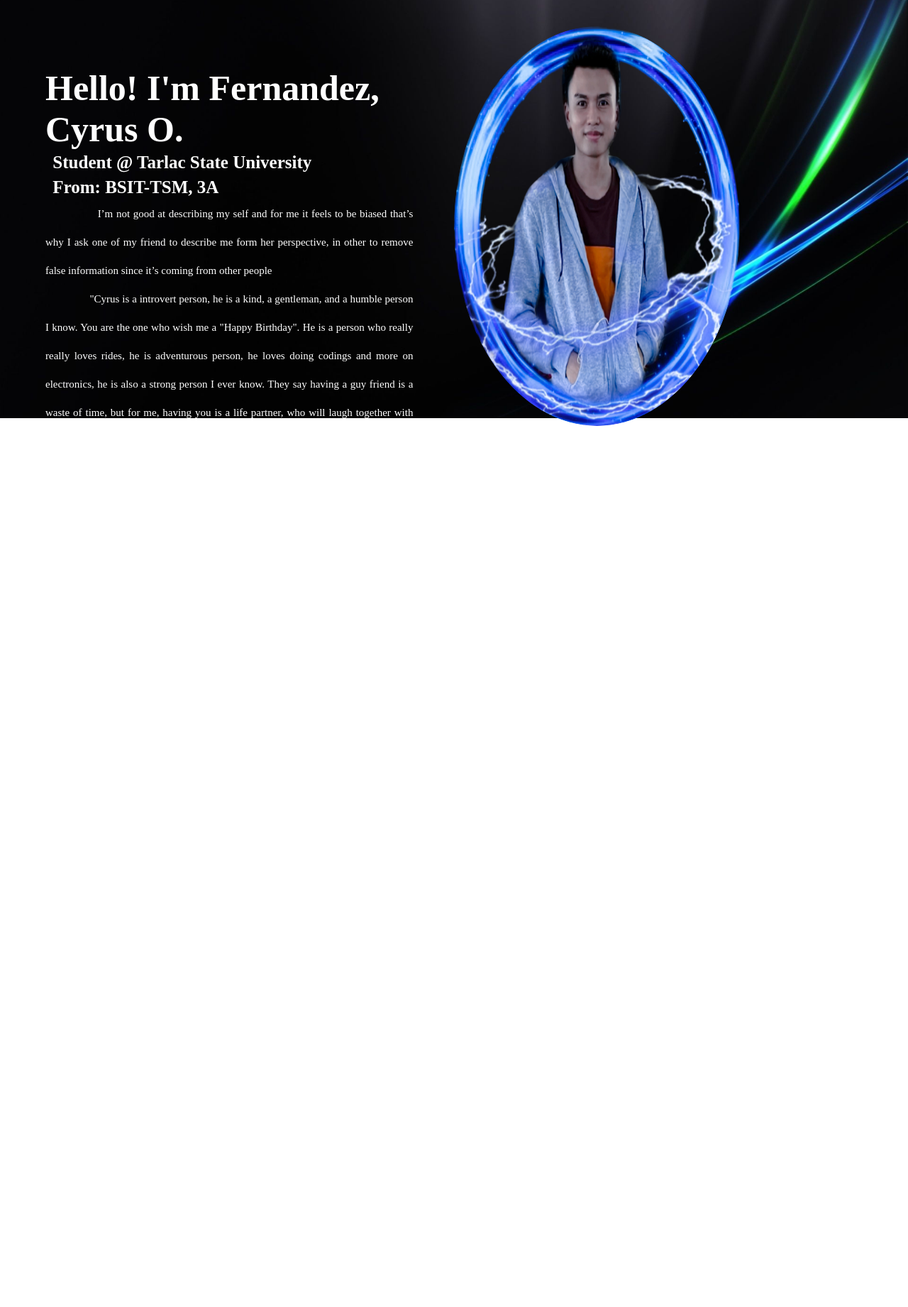
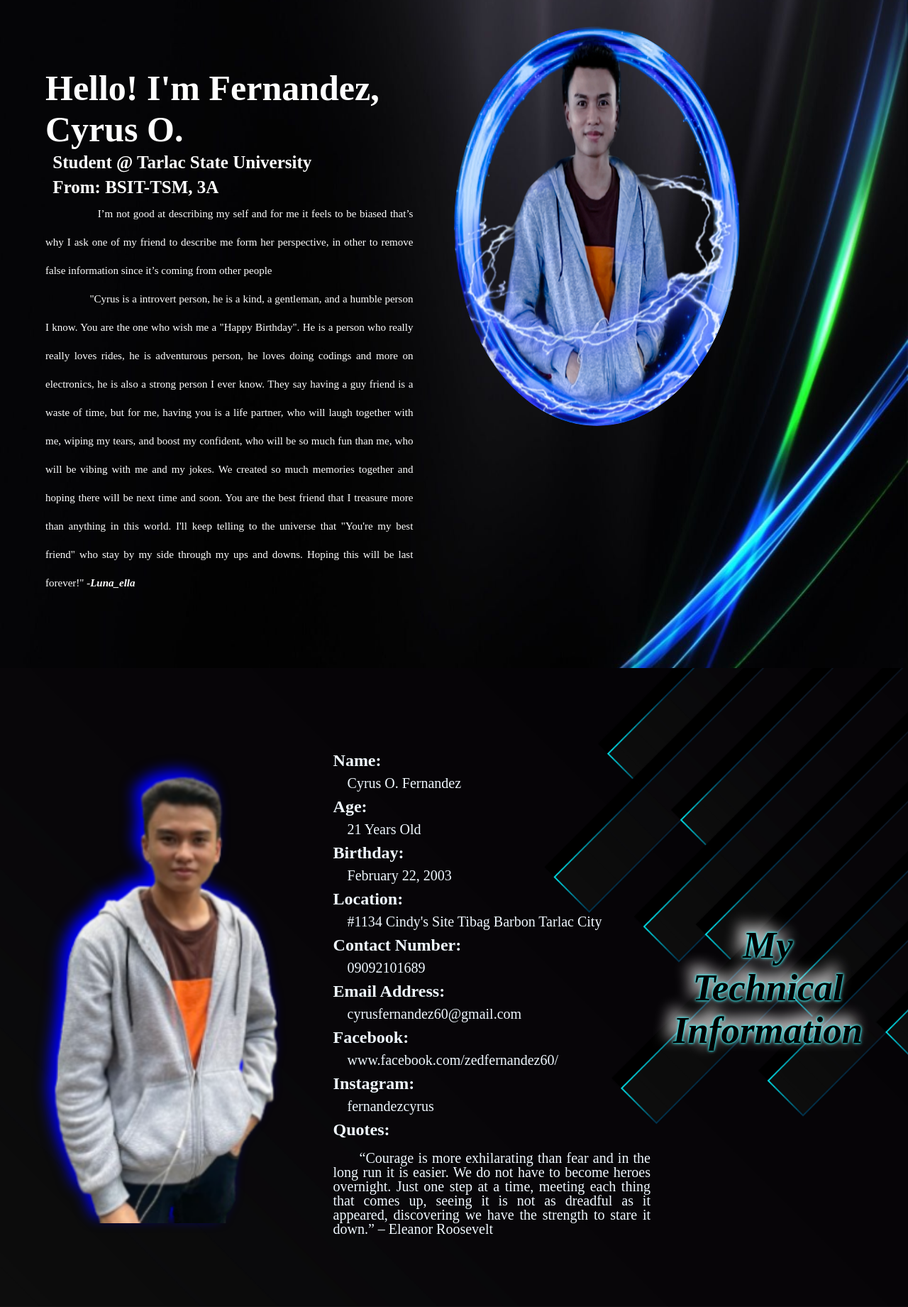
Before and after one commit to CyrusF143/BSIT-TSM-3A-IPT2CS-G5, a PHP site: page /FERNANDEZ/Cyrus_Portfolio.html in a window 1280 px wide. Shown: the part 63-1904 px from the top of the page at 71% size. Before the commit the page ends 663 px from the top, so only its background shows below. Run offline with PHP 8.4, Linux system fonts and the light colour scheme.

Commit message:
part 2 of my html Technical Info

```diff
--- a/Main_Folder/FERNANDEZ/CSS/Cyrus.css
+++ b/Main_Folder/FERNANDEZ/CSS/Cyrus.css
@@ -98,3 +98,62 @@ section{
     width: 90%;
     text-align: justify;
 }
+
+
+.technical_info{
+    display: flex;
+    justify-content: center;
+    align-items: center;
+    grid-gap: 2rem;
+    background-image: url(src/BG2.1.jpg);
+    background-size: cover;
+}
+
+.technical_info .image_technical{
+    text-align: center;
+    position: relative;
+}
+
+.technical_info .image_technical img{
+   width: 350px;
+   height: auto;
+   filter: drop-shadow(-10px -10px 10px blue);
+}
+
+.technical_info .about_me{
+    padding-left: 5%;
+    width: 100%;
+    color: aliceblue;
+    text-align: justify;
+}
+
+.technical_info .about_me p{
+    font-size: 20px;
+    line-height: 5px;
+}
+
+.technical_info .about_me h1{
+    line-height: 60px;
+}
+
+.technical_info .about_me .qoute{
+    line-height: 20px;
+}
+
+.technical_info .Tec_Title{
+    color: black;
+    font-style: italic;
+    font-size: 220%;
+    text-align: center;
+    text-shadow: 0 0 3px #01ffff, 0 0 5px #79f6fc;
+    filter: drop-shadow(-10px -10px 10px rgb(253, 251, 252));
+}
+
+.Tec_Title .blob{
+    position:fixed;
+    width: 140%;
+    height: 10%;
+    z-index: -1;
+    top: -40%;
+    left: -50px;
+}
--- a/Main_Folder/FERNANDEZ/Cyrus_Portfolio.html
+++ b/Main_Folder/FERNANDEZ/Cyrus_Portfolio.html
@@ -53,5 +53,70 @@
         </div>
     </section>
 
+
+
+    <section id="technical_info" class="technical_info">
+
+        <div class="image_technical">
+            <img src="SRC/Profile2.png">
+        </div>
+
+        <div>
+                <div class="about_me">
+                    <h1> Name:</h1>
+                    <p>&nbsp &nbsp Cyrus O. Fernandez</p>
+                    <h1>Age:</h1>
+                    <p>&nbsp &nbsp 21 Years Old</p>
+                    <h1>Birthday:</h1>
+                    <p>&nbsp &nbsp February 22, 2003</p>
+                    <h1>Location:</h1>
+                    <p>&nbsp &nbsp #1134 Cindy's Site Tibag Barbon Tarlac City</p>
+                    <h1>Contact Number:</h1>
+                    <p>&nbsp &nbsp 09092101689</p>
+                    <h1>Email Address:</h1>
+                    <P>&nbsp &nbsp cyrusfernandez60@gmail.com</P>
+                    <h1>Facebook:</h1>
+                    <p>&nbsp &nbsp www.facebook.com/zedfernandez60/</p>
+                    <h1>Instagram:</h1>
+                    <p>&nbsp &nbsp fernandezcyrus</p>
+                    <h1>Quotes:</h1>
+                    <p class="qoute">
+                        &nbsp &nbsp &nbsp “Courage is more exhilarating than fear and in the long run it is easier.
+                        We do not have to become heroes overnight.
+                        Just one step at a time, meeting each thing that comes up,
+                        seeing it is not as dreadful as it appeared,
+                        discovering we have the strength to stare it down.” – Eleanor Roosevelt
+                    </p>
+
+                </div>
+        </div>
+        <div class="Tec_Title">
+            <h1>My Technical Information</h1>
+
+            <div class="blob">
+                <svg viewBox="0 0 500 500" xmlns="http://www.w3.org/2000/svg" xmlns:xlink="http://www.w3.org/1999/xlink" width="100%" id="blobSvg">
+                    <path fill="#2C2C2B">
+
+                        <animate attributeName="d"
+                            dur="18000ms"
+                            repeatCount="indefinite"
+                            values="
+                            M425.5,286Q413,322,410.5,373.5Q408,425,363,442Q318,459,274.5,446.5Q231,434,194,422.5Q157,411,120.5,391Q84,371,45,336.5Q6,302,20,253Q34,204,41.5,154Q49,104,90.5,75Q132,46,179,34.5Q226,23,275,23Q324,23,357.5,58Q391,93,427,124Q463,155,450.5,202.5Q438,250,425.5,286Z;
+                            M451.5,288.5Q423,327,410,370Q397,413,357,435.5Q317,458,270.5,476.5Q224,495,190.5,453Q157,411,120.5,391Q84,371,80.5,329Q77,287,75,249.5Q73,212,87.5,177Q102,142,116,92.5Q130,43,177.5,25.5Q225,8,274.5,14.5Q324,21,363.5,50.5Q403,80,409.5,128Q416,176,448,213Q480,250,451.5,288.5Z;
+                            M471,299Q469,348,435,383Q401,418,362.5,448Q324,478,276,471Q228,464,192.5,437Q157,410,123,388.5Q89,367,75,328.5Q61,290,58,249Q55,208,80,176.5Q105,145,130,115Q155,85,190.5,55.5Q226,26,274,27.5Q322,29,365,51.5Q408,74,427.5,118Q447,162,460,206Q473,250,471,299Z;
+                            M435,292Q440,334,414,368.5Q388,403,349.5,420Q311,437,268.5,457Q226,477,178,467Q130,457,90,426.5Q50,396,40,346.5Q30,297,28.5,250Q27,203,39,154Q51,105,89.5,72Q128,39,177,29Q226,19,268,42Q310,65,341,90Q372,115,408.5,139Q445,163,437.5,206.5Q430,250,435,292Z;
+                            M468.5,298.5Q469,347,425,371.5Q381,396,349.5,428Q318,460,272,469.5Q226,479,185.5,456Q145,433,110.5,404.5Q76,376,67,333.5Q58,291,44.5,247Q31,203,46,158Q61,113,93.5,74.5Q126,36,178.5,51Q231,66,269.5,69.5Q308,73,348.5,84.5Q389,96,431,123.5Q473,151,470.5,200.5Q468,250,468.5,298.5Z;
+                            M425.5,286Q413,322,410.5,373.5Q408,425,363,442Q318,459,274.5,446.5Q231,434,194,422.5Q157,411,120.5,391Q84,371,45,336.5Q6,302,20,253Q34,204,41.5,154Q49,104,90.5,75Q132,46,179,34.5Q226,23,275,23Q324,23,357.5,58Q391,93,427,124Q463,155,450.5,202.5Q438,250,425.5,286Z;
+                            "
+                        ></animate>
+
+                    </path>
+                  </svg>
+            </div>
+
+        </div>
+
+    </section>
+
 </body>
 </html>
```
Also changed, not shown: Main_Folder/FERNANDEZ/CSS/src/BG2.1.jpg (added), Main_Folder/FERNANDEZ/SRC/Profile2.png (added).
